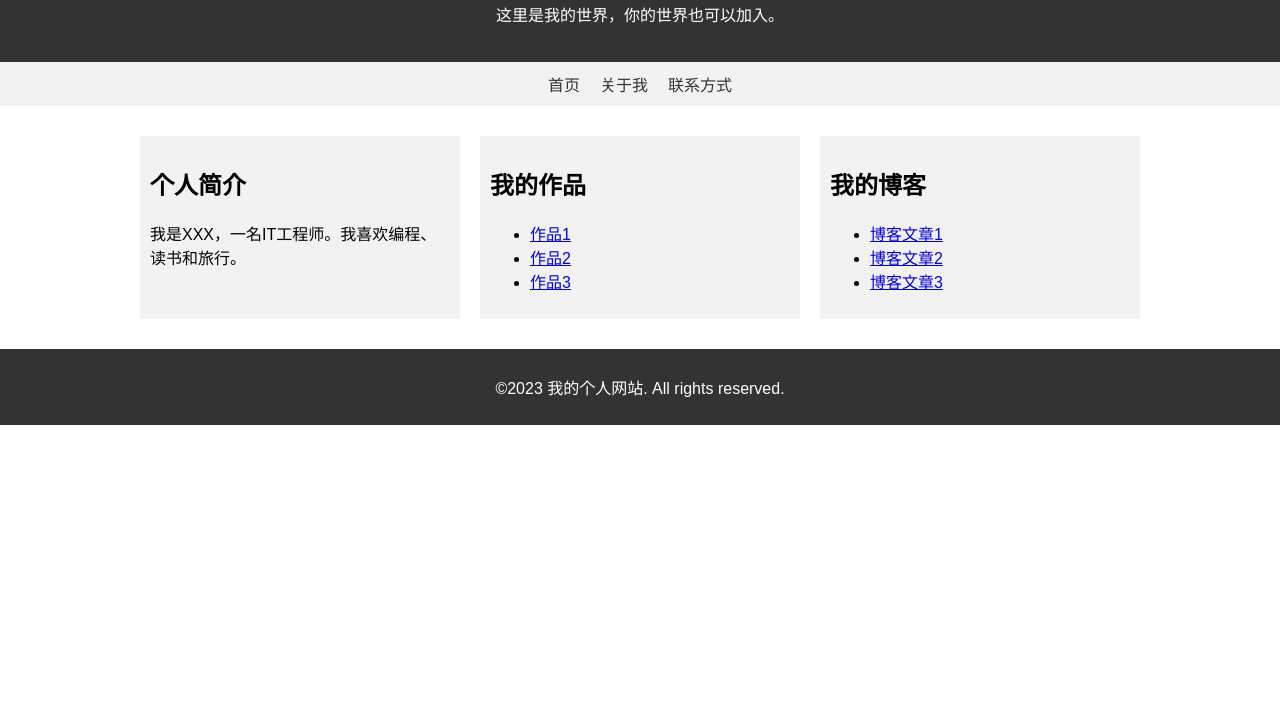
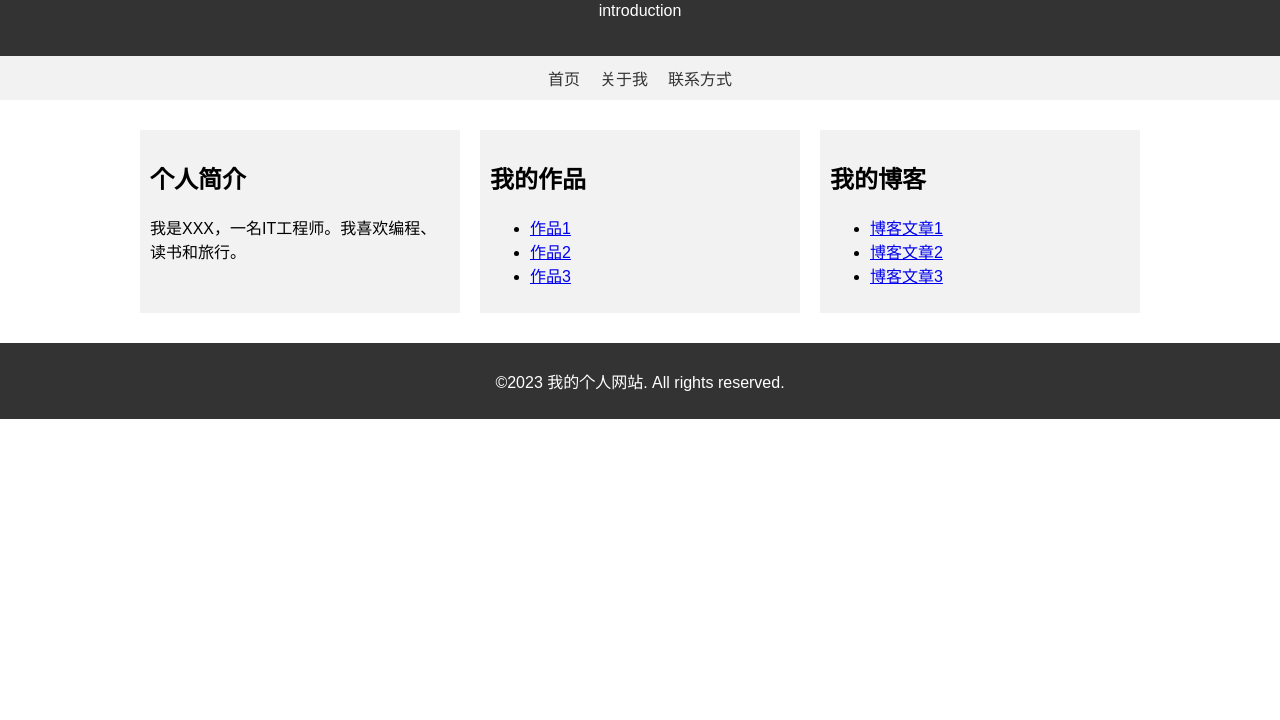
Before and after one commit to Coldchen99/Coldchen99.github.io, a plain HTML site: page index.html in a window 1280 px wide. Shown: the part 80-800 px from the top of the page. Drawn offline with Linux system fonts and the light colour scheme.

Commit message:
Update index.html

```diff
--- a/index.html
+++ b/index.html
@@ -51,7 +51,7 @@
   <body>
     <header>
       <h1>欢迎来到我的个人网站！</h1>
-      <p>这里是我的世界，你的世界也可以加入。</p>
+      <p>introduction</p>
     </header>
     <nav>
       <a href="#">首页</a>
```
